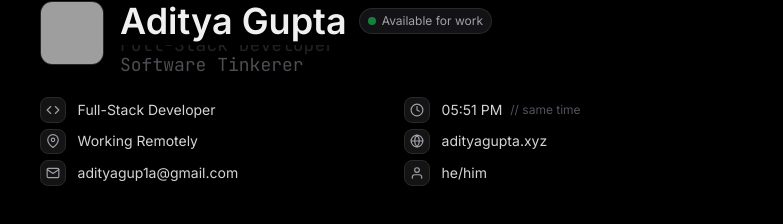
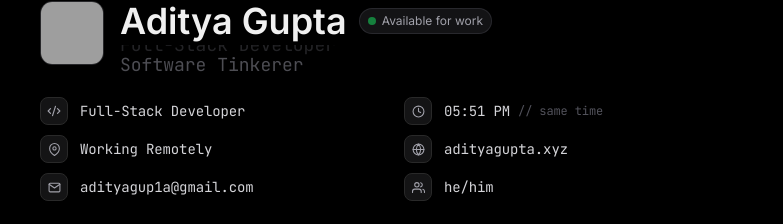
Before and after one commit to xcyberpunkx0/Portfolio_v6, a Next.js app: page / in a window 1280 px wide. Shown: the part 143-367 px from the top of the page, without its empty margins (248-1031 px from the left). Built offline with nearby package versions, Linux system fonts and the light colour scheme; no server answers; grey boxes are pictures that could not be loaded.

Commit message:
feat: add new HeroSection and ContactSection components to the portfolio.

```diff
--- a/components/sections/HeroSection.tsx
+++ b/components/sections/HeroSection.tsx
@@ -4,7 +4,7 @@ import { motion, AnimatePresence } from "framer-motion";
 import { useState, useEffect } from "react";
 import Image from "next/image";
 import { socialLinks } from "@/lib/constants";
-import { FiCode, FiMapPin, FiMail, FiClock, FiGlobe, FiUser } from "react-icons/fi";
+import { FiMapPin, FiMail, FiClock, FiGlobe, FiUsers } from "react-icons/fi";
 
 const ROLES = [
   "Software Engineer",
@@ -79,31 +79,35 @@ export default function HeroSection({ onTerminalOpen }: { onTerminalOpen?: () =>
             <div className="grid grid-cols-1 md:grid-cols-2 gap-6">
 
               {/* Left Column */}
-              <div className="space-y-1.5">
-                <div className="flex items-center gap-2 md:gap-3">
-                  <span className="flex items-center justify-center w-6 h-6 md:w-[1.6rem] md:h-[1.6rem] border border-[#292929] rounded-lg bg-zinc-800/50 shrink-0">
-                    <FiCode size={14} className="text-zinc-400" />
+              <div className="space-y-2 md:space-y-2.5">
+                <div className="flex items-center gap-3">
+                  <span className="flex items-center justify-center w-[26px] h-[26px] md:w-7 md:h-7 border border-[#292929] rounded-lg bg-zinc-800/50 shrink-0">
+                    <svg xmlns="http://www.w3.org/2000/svg" width="24" height="24" viewBox="0 0 24 24" fill="none" stroke="currentColor" strokeWidth="2" strokeLinecap="round" strokeLinejoin="round" className="w-[14px] h-[14px] text-zinc-400">
+                      <path d="m18 16 4-4-4-4" />
+                      <path d="m6 8-4 4 4 4" />
+                      <path d="m14.5 4-5 16" />
+                    </svg>
                   </span>
-                  <div className="flex items-center gap-1.5 md:gap-2">
-                    <span className="text-xs md:text-sm text-zinc-300">Full-Stack Developer</span>
+                  <div className="flex items-center">
+                    <span className="text-[13px] md:text-[14px] tracking-[-0.01em] font-mono text-zinc-300">Full-Stack Developer</span>
                   </div>
                 </div>
 
-                <div className="flex items-center gap-2 md:gap-3">
-                  <span className="flex items-center justify-center w-6 h-6 md:w-[1.6rem] md:h-[1.6rem] border border-[#292929] rounded-lg bg-zinc-800/50 shrink-0">
-                    <FiMapPin size={14} className="text-zinc-400" />
+                <div className="flex items-center gap-3">
+                  <span className="flex items-center justify-center w-[26px] h-[26px] md:w-7 md:h-7 border border-[#292929] rounded-lg bg-zinc-800/50 shrink-0">
+                    <FiMapPin size={13} className="text-zinc-400" />
                   </span>
-                  <div className="flex items-center gap-1.5 md:gap-2">
-                    <span className="text-xs md:text-sm text-zinc-300">Working Remotely</span>
+                  <div className="flex items-center">
+                    <span className="text-[13px] md:text-[14px] tracking-[-0.01em] font-mono text-zinc-300">Working Remotely</span>
                   </div>
                 </div>
 
-                <div className="flex items-center gap-2 md:gap-3 group">
-                  <span className="flex items-center justify-center w-6 h-6 md:w-[1.6rem] md:h-[1.6rem] border border-[#292929] rounded-lg bg-zinc-800/50 shrink-0 group-hover:border-zinc-700 transition-colors">
-                    <FiMail size={14} className="text-zinc-400 group-hover:text-zinc-300 transition-colors" />
+                <div className="flex items-center gap-3 group">
+                  <span className="flex items-center justify-center w-[26px] h-[26px] md:w-7 md:h-7 border border-[#292929] rounded-lg bg-zinc-800/50 shrink-0 group-hover:border-zinc-700 transition-colors">
+                    <FiMail size={13} className="text-zinc-400 group-hover:text-zinc-300 transition-colors" />
                   </span>
-                  <div className="flex items-center gap-1.5 md:gap-2">
-                    <a href={`mailto:${socialLinks.email}`} className="text-xs md:text-sm text-zinc-300 hover:underline transition-all ease-in-out">
+                  <div className="flex items-center">
+                    <a href={`mailto:${socialLinks.email}`} className="text-[13px] md:text-[14px] tracking-[-0.01em] font-mono text-zinc-300 hover:underline transition-all ease-in-out">
                       {socialLinks.email}
                     </a>
                   </div>
@@ -111,34 +115,34 @@ export default function HeroSection({ onTerminalOpen }: { onTerminalOpen?: () =>
               </div>
 
               {/* Right Column */}
-              <div className="space-y-1.5 hidden md:block">
-                <div className="flex items-center gap-2 md:gap-3">
-                  <span className="flex items-center justify-center w-6 h-6 md:w-[1.6rem] md:h-[1.6rem] border border-[#292929] rounded-lg bg-zinc-800/50 shrink-0">
-                    <FiClock size={14} className="text-zinc-400" />
+              <div className="space-y-2 md:space-y-2.5 hidden md:block">
+                <div className="flex items-center gap-3">
+                  <span className="flex items-center justify-center w-[26px] h-[26px] md:w-7 md:h-7 border border-[#292929] rounded-lg bg-zinc-800/50 shrink-0">
+                    <FiClock size={13} className="text-zinc-400" />
                   </span>
-                  <div className="flex items-center gap-1.5 md:gap-2">
-                    <span className="text-sm text-zinc-300">{timeStr || "00:00 AM"}</span>
-                    <span className="text-xs text-zinc-600">// same time</span>
+                  <div className="flex items-center gap-2">
+                    <span className="text-[13px] md:text-[14px] tracking-[-0.01em] font-mono text-zinc-300">{timeStr || "00:00 AM"}</span>
+                    <span className="text-[11px] md:text-[12px] tracking-[-0.01em] font-mono text-zinc-600">// same time</span>
                   </div>
                 </div>
 
-                <div className="flex items-center gap-2 md:gap-3 group">
-                  <span className="flex items-center justify-center w-6 h-6 md:w-[1.6rem] md:h-[1.6rem] border border-[#292929] rounded-lg bg-zinc-800/50 shrink-0 group-hover:border-zinc-700 transition-colors">
-                    <FiGlobe size={14} className="text-zinc-400 group-hover:text-zinc-300 transition-colors" />
+                <div className="flex items-center gap-3 group">
+                  <span className="flex items-center justify-center w-[26px] h-[26px] md:w-7 md:h-7 border border-[#292929] rounded-lg bg-zinc-800/50 shrink-0 group-hover:border-zinc-700 transition-colors">
+                    <FiGlobe size={13} className="text-zinc-400 group-hover:text-zinc-300 transition-colors" />
                   </span>
-                  <div className="flex items-center gap-1.5 md:gap-2">
-                    <a href={(socialLinks as any).website || "https://adityagupta.xyz"} target="_blank" rel="noopener noreferrer" className="text-xs md:text-sm text-zinc-300 hover:underline transition-all ease-in-out">
+                  <div className="flex items-center">
+                    <a href={(socialLinks as any).website || "https://adityagupta.xyz"} target="_blank" rel="noopener noreferrer" className="text-[13px] md:text-[14px] tracking-[-0.01em] font-mono text-zinc-300 hover:text-zinc-200 transition-colors">
                       adityagupta.xyz
                     </a>
                   </div>
                 </div>
 
-                <div className="flex items-center gap-2 md:gap-3">
-                  <span className="flex items-center justify-center w-6 h-6 md:w-[1.6rem] md:h-[1.6rem] border border-[#292929] rounded-lg bg-zinc-800/50 shrink-0">
-                    <FiUser size={14} className="text-zinc-400" />
+                <div className="flex items-center gap-3">
+                  <span className="flex items-center justify-center w-[26px] h-[26px] md:w-7 md:h-7 border border-[#292929] rounded-lg bg-zinc-800/50 shrink-0">
+                    <FiUsers size={13} className="text-zinc-400" />
                   </span>
-                  <div className="flex items-center gap-1.5 md:gap-2">
-                    <span className="text-xs md:text-sm text-zinc-300">he/him</span>
+                  <div className="flex items-center">
+                    <span className="text-[13px] md:text-[14px] tracking-[-0.01em] font-mono text-zinc-300">he/him</span>
                   </div>
                 </div>
               </div>
```
Also changed, not shown: components/sections/ContactSection.tsx (+76 -7 lines).
